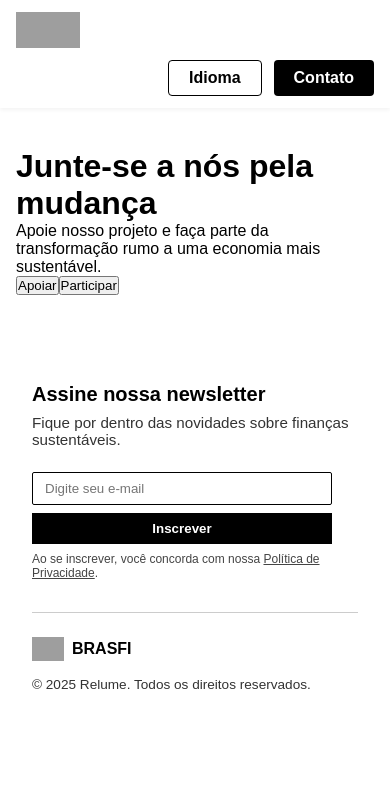
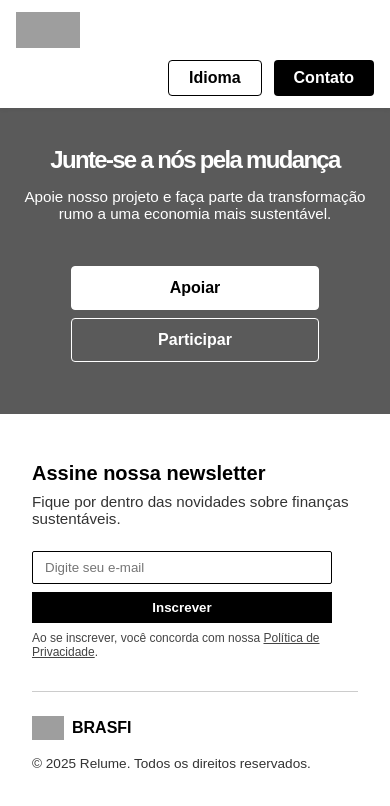
Before and after one commit to MatheusMV05/projetos3g2, a React (Vite) app in the folder Frontend/: page /trabalhe-conosco in a window 390 px wide. Shown: the top 806 px of the page. Built offline with nearby package versions, Linux system fonts and the light colour scheme; grey boxes are pictures that could not be loaded.

Commit message:
Refactor TrabalheConosco component layout and clean up CSS styles

```diff
--- a/Frontend/src/components/CallToAction/CallToAction.module.css
+++ b/Frontend/src/components/CallToAction/CallToAction.module.css
@@ -1,112 +1,99 @@
-.footer {
-	background-color: #fff;
-	padding: 48px 32px;
-	font-family: sans-serif;
-	color: #000;
+.container {
+	background-color: #5a5a5a;
+	width: 100%;
+	padding: 112px 64px;
+	text-align: center;
 }
 
-  .newsletter {
-	display: flex;
-	flex-wrap: wrap;
-	justify-content: space-between;
-	gap: 24px;
-	margin-bottom: 32px;
+.title {
+	color: #fff;
+	font-size: 3.5rem;
+	font-style: normal;
+	font-weight: 700;
+	line-height: 100%;
+	letter-spacing: -1.68px;
+	margin-bottom: 16px;
 }
 
-  .newsText h3 {
-	font-size: 1.25rem;
-	font-weight: 700;
-	margin-bottom: 8px;
+.subtitle {
+	color: #fff;
+	font-size: 1.5rem;
+	font-style: normal;
+	font-weight: 400;
+	line-height: normal;
+	margin-bottom: 32px;
+	max-width: 700px;
+	margin-left: auto;
+	margin-right: auto;
 }
 
-  .newsText p {
-	font-size: 0.95rem;
-	color: #333;
+.buttonGroup {
+	display: flex;
+	padding: 12px 24px;
+	justify-content: center;
+	align-items: center;
+	gap: 8px;
+    flex-wrap: wrap;
 }
 
-  .form {
-	display: flex;
-	flex-direction: column;
-	align-items: flex-start;
-	max-width: 300px;
-	width: 100%;
+.supportButton {
+	background-color: #fff;
+	color: #000;
+	border: none;
+	padding: 12px 24px;
+	font-size: 1rem;
+	font-weight: 600;
+	cursor: pointer;
+	border-radius: 4px;
+	border: 1px solid #fff;
+    min-width: 140px;
 }
 
-  .input {
-	width: 100%;
-	padding: 8px 12px;
-	border: 1px solid #000;
-	border-radius: 2px;
-	margin-bottom: 8px;
+.participateButton {
+	background-color: transparent;
+	color: #fff;
+	border: 2px solid #fff;
+	padding: 12px 24px;
+	font-size: 1rem;
+	font-weight: 600;
+	cursor: pointer;
+	border-radius: 4px;
+	border: 1px solid #fff;
+    min-width: 140px;
 }
 
-  .submit {
-	padding: 8px 16px;
-	background-color: #000;
-	color: #fff;
-	font-weight: bold;
-	border: none;
-	cursor: pointer;
-	align-self: flex-end;
-	margin-bottom: 8px;
+/* ✅ Responsividade */
+@media (max-width: 768px) {
+	.title {
+		font-size: 2rem;
 	}
 
-  .privacy {
-	font-size: 0.75rem;
-	color: #444;
-  }
-
-  .privacy a {
-	text-decoration: underline;
-	color: inherit;
-  }
-
-  .divider {
-	border: none;
-	border-top: 1px solid #ccc;
-	margin: 24px 0;
-  }
-
-  .bottom {
-	display: flex;
-	justify-content: space-between;
-	flex-wrap: wrap;
-	align-items: center;
-	gap: 16px;
-  }
-
-  .logoSection {
-	display: flex;
-	align-items: center;
-	gap: 8px;
-  }
-
-  .logo {
-	height: 24px;
-  }
-
-  .logoText {
-	font-weight: bold;
+	.subtitle {
 		font-size: 1rem;
 	}
 
-  .rights {
-	font-size: 0.85rem;
-	color: #333;
+	.buttonGroup {
+		flex-direction: column;
+		align-items: center;
 	}
 
-  /* 📱 Responsividade */
-  @media (max-width: 600px) {
-	.newsletter {
-	  flex-direction: column;
+	.supportButton,
+	.participateButton {
+		width: 80%;
+		max-width: 300px;
+	}
 }
 
-	.bottom {
-	  flex-direction: column;
-	  align-items: flex-start;
+@media (max-width: 480px) {
+	.title {
+		font-size: 1.5rem;
 	}
 
-	.submit {
-	  align-self: stretch;
+	.subtitle {
+		font-size: 0.95rem;
+	}
+
+	.container {
+		padding: 40px 16px;
 	}
 }
--- a/Frontend/src/index.css
+++ b/Frontend/src/index.css
@@ -5,6 +5,6 @@
 }
 
 body {
-  font-family: 'Unageo', sans-serif;
+  font-family: sans-serif;
   background-color: transparent;
 }
--- a/Frontend/src/pages/TrabalheConosco/TrabalheConosco.tsx
+++ b/Frontend/src/pages/TrabalheConosco/TrabalheConosco.tsx
@@ -2,17 +2,7 @@ import React from 'react';
 import CallToAction from '../../components/CallToAction/CallToAction';
 
 const TrabalheConosco: React.FC = () => {
-	return (
-		<div
-			style={{
-				display: 'flex',
-				justifyContent: 'center',
-				padding: '40px 16px',
-			}}
-		>
-			<CallToAction />
-		</div>
-	);
+	return <CallToAction />;
 };
 
 export default TrabalheConosco;
```
Lines whose indentation alone changed are shown as unchanged.
